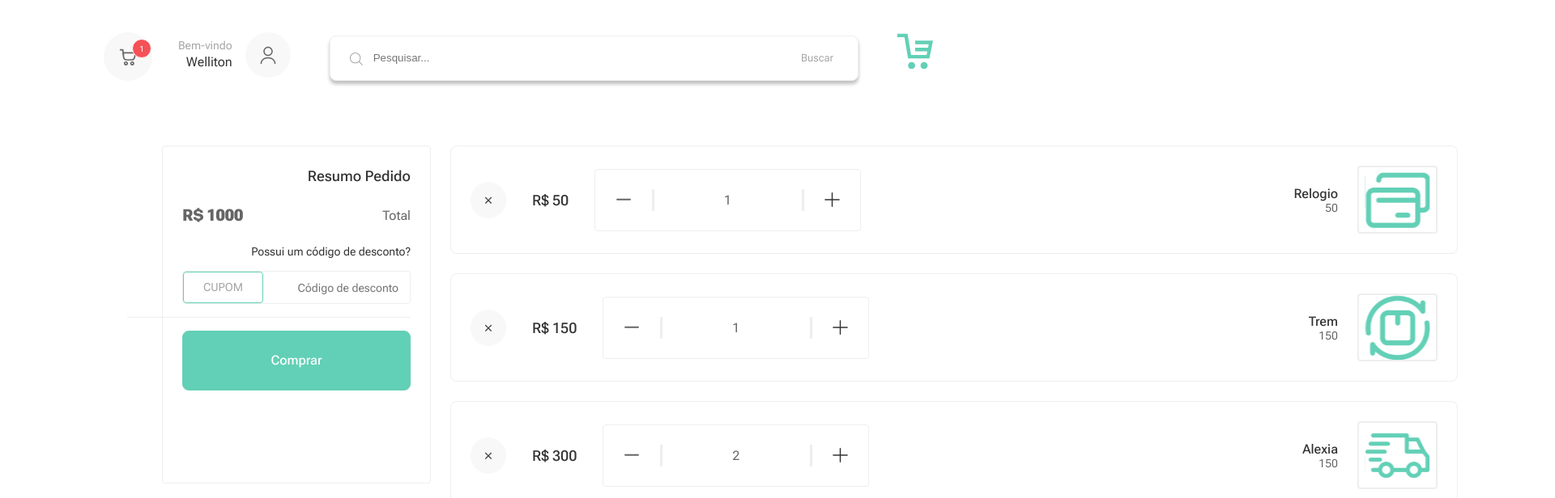
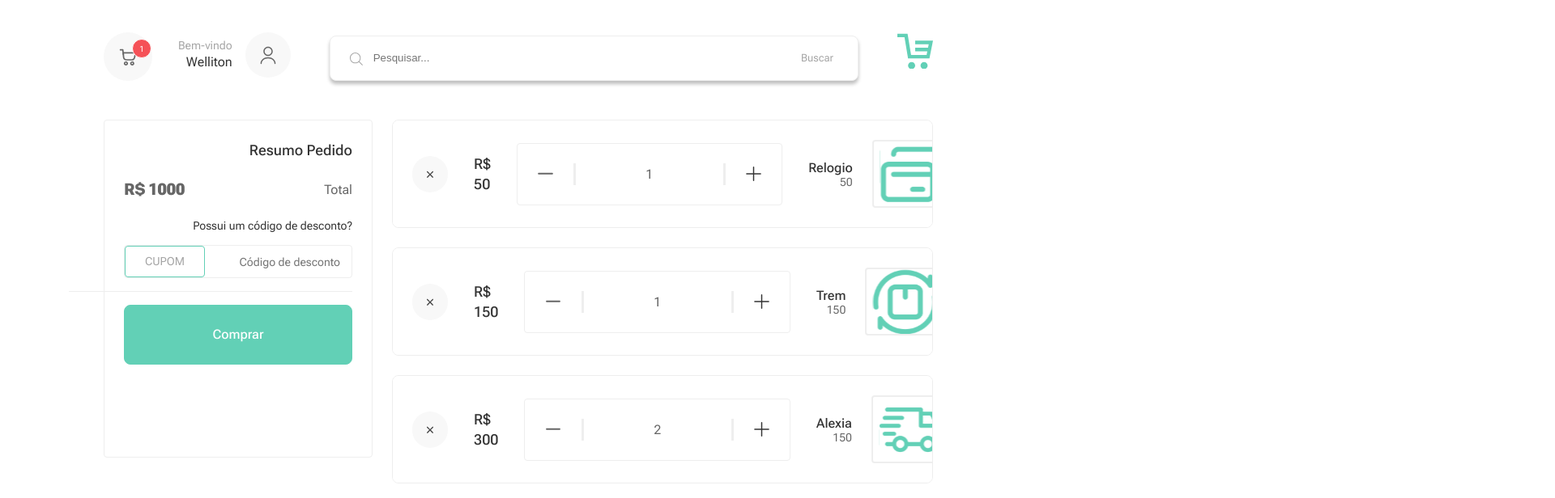
Before and after one commit to ecsistem/ecommece-compass, a React (Vite) app: page /pagina-carrinho in a window 1280 px wide. Shown: the top 616 px of the page at 81% size, 1920 px wide, since content can reach past the window. Built offline with nearby package versions, Linux system fonts and the light colour scheme; a web font is replaced by a local one.

Commit message:
margem ajustada

```diff
--- a/src/components/CartContainer/index.jsx
+++ b/src/components/CartContainer/index.jsx
@@ -29,7 +29,7 @@ export function CartContainer({ cart }) {
     }
     return (
 
-        <div className="cart-content-container">
+        <div className="cart-content-container distance">
             <div className="cart-product-options-card">
                 <div className="cart-product-text">Resumo Pedido</div>
                 <div className="cart-product-value-wrapper">
--- a/src/components/CartContainer/style.css
+++ b/src/components/CartContainer/style.css
@@ -1,8 +1,6 @@
 .cart-content-container {
-    display: flex;
-    width: 1600px;
+    display: flex;;
     height: auto;
-    padding: var(--spacing-4-xl, 40px) 200px;
     align-items: flex-start;
     gap: var(--spacing-2-xl, 24px);
     flex-shrink: 0;
```
